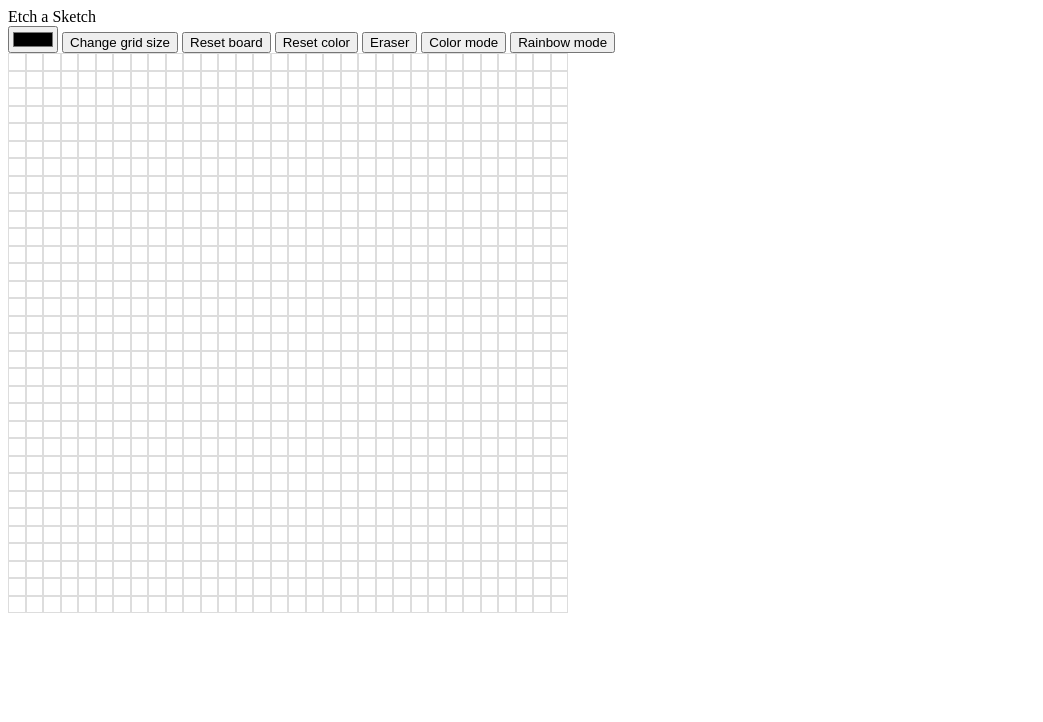
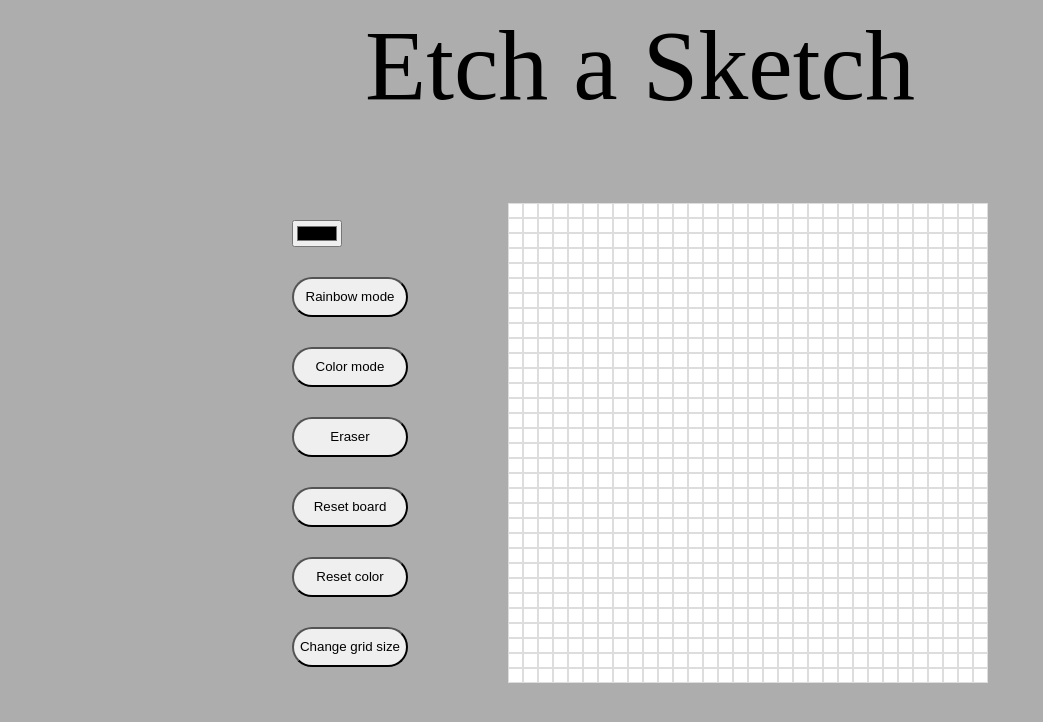
Before and after one commit to EdgarV-95/odin_project_foundations, a plain HTML site: page etch-a-sketch/index.html in a window 1280 px wide. Shown: the whole page, without its empty margins (0-1043 px from the left). Drawn offline with Linux system fonts and the light colour scheme.

Commit message:
halfway through adding CSS

```diff
--- a/etch-a-sketch/index.html
+++ b/etch-a-sketch/index.html
@@ -8,18 +8,18 @@
     <title>Etch a Sketch</title>
 </head>
 <body>
-    <header id="header">
-        <div id="title">Etch a Sketch</div>
+    <header class="header">
+        <div class="title">Etch a Sketch</div>
     </header>
-    <main id="main">
+    <main class="main">
         <div class="options">
             <input id="color-selector" type="color" value="#000000" />
-            <button id="grid-size" type="submit">Change grid size</button>
+            <button id="rainbow-mode">Rainbow mode</button>
+            <button id="color-mode">Color mode</button>
+            <button id="eraser">Eraser</button>
             <button id="reset-board">Reset board</button>
             <button id="reset-color">Reset color</button>
-            <button id="eraser">Eraser</button>
-            <button id="color-mode">Color mode</button>
-            <button id="rainbow-mode">Rainbow mode</button>
+            <button id="grid-size" type="submit">Change grid size</button>
         </div>
         <table cellspacing="0" id="container"></table>
     </main>
--- a/etch-a-sketch/style.css
+++ b/etch-a-sketch/style.css
@@ -1,6 +1,6 @@
 #container {
-    height: 70vh;
-    width: 70vh
+    height: 60vh;
+    width: 60vh
 }
 
 .grid-item {
@@ -8,3 +8,36 @@
     min-width: 0;
     min-height: 0;
 }
+
+body {
+    background-color: rgb(173, 173, 173);
+}
+
+.header {
+    display: flex;
+    justify-content: center;
+    padding-bottom: 80px;
+    font-size: 100px;
+}
+
+.main {
+    display: flex;
+    justify-content: center;
+    gap: 100px;
+}
+
+.options {
+    display: flex;
+    flex-direction: column;
+    justify-content: center;
+    gap: 30px;
+}
+
+button {
+    border-radius: 50px;
+    height: 40px;
+}
+
+table {
+    background-color: white;
+}
```
